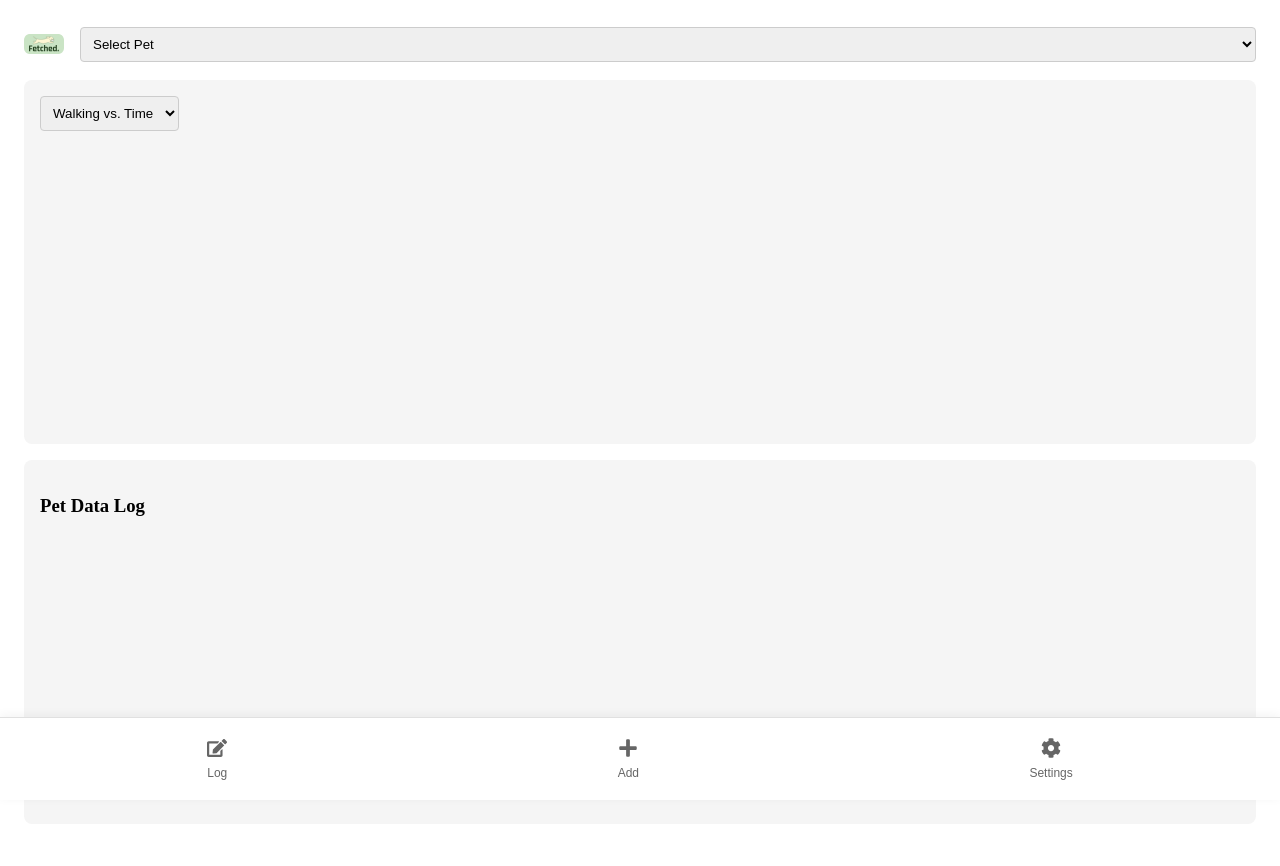
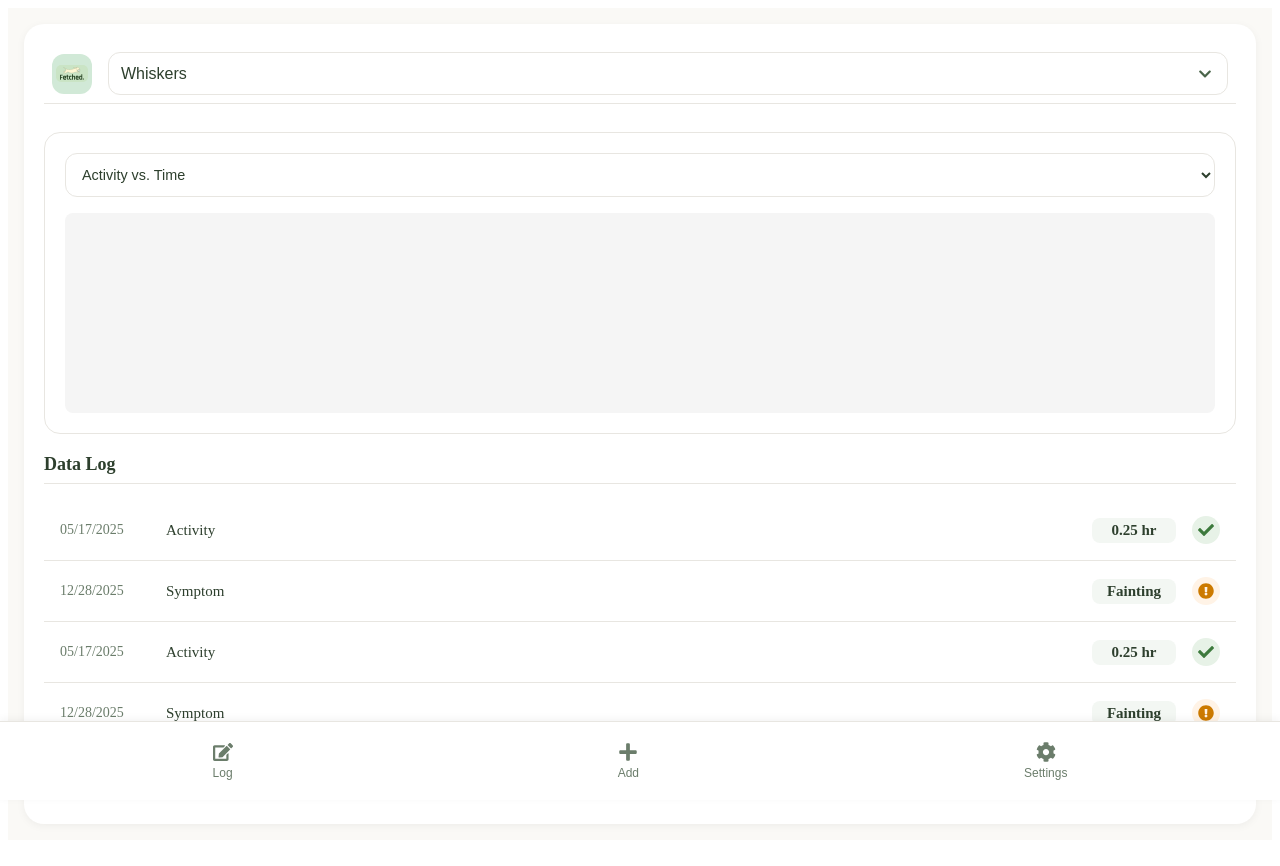
Before and after one commit to Rainbowfish-Tech-Collab/Pet-Health-Tracker, a React (Vite) app in the folder frontend/: page / in a window 1280 px wide. Shown: the top 866 px of the page. Built offline with nearby package versions, Linux system fonts and the light colour scheme.

Commit message:
Updated Home page styling to match login page design, refined spacing

```diff
--- a/frontend/src/pages/Home.jsx
+++ b/frontend/src/pages/Home.jsx
@@ -1,12 +1,7 @@
-//default is line graph
-//routes: GET /activities/activityId, GET /symptoms/symptomId, GET /istatId
-//Pet data log will show most recent entries, last 7 days. This will be displayed in a Pet Data Log table.
-//Navbar at the bottom will have three buttons, left button to access pet data log. Middle button is to add specific data entry. Right button will be to access settings.
 import { useState, useEffect } from 'react';
 import { useNavigate } from 'react-router-dom';
 import Logo from '../assets/Logo.svg';
-import PetLogoName from '../assets/PetLogoName.svg';
-import { FaEdit, FaPlus, FaCog } from 'react-icons/fa';
+import { FaEdit, FaPlus, FaCog, FaChevronDown, FaCheck, FaExclamationCircle } from 'react-icons/fa';
 
 // Styles
 const styles = {
@@ -16,44 +11,158 @@ const styles = {
     height: '100vh',
     padding: '1rem',
     gap: '1rem',
-    paddingBottom: '4rem', // Add space for fixed navbar
+    backgroundColor: '#FAF9F6',
+  },
+  mainContent: {
+    flex: 1,
+    backgroundColor: '#FFFFFF',
+    borderRadius: '20px',
+    padding: '1.25rem',
+    display: 'flex',
+    flexDirection: 'column',
+    gap: '1.25rem',
+    boxShadow: '0 2px 8px rgba(0,0,0,0.05)',
   },
   header: {
     display: 'flex',
     alignItems: 'center',
     gap: '1rem',
+    padding: '0.5rem',
+    borderBottom: '1px solid #E8E6E1',
+    marginBottom: '0.5rem',
+  },
+  logo: {
+    width: '32px',
+    height: '32px',
+    objectFit: 'contain',
+    padding: '4px',
+    backgroundColor: '#D1E9D7',
+    borderRadius: '12px',
+  },
+  petSelectorContainer: {
+    flex: 1,
+    position: 'relative',
   },
   petSelector: {
-    flex: 1,
-    padding: '0.5rem',
-    borderRadius: '4px',
-    border: '1px solid #ccc',
+    width: '100%',
+    padding: '0.75rem',
+    paddingRight: '2.5rem',
+    borderRadius: '12px',
+    border: '1px solid #E8E6E1',
+    backgroundColor: '#FFFFFF',
+    fontSize: '1rem',
+    color: '#2D3F2D',
+    appearance: 'none',
+    cursor: 'pointer',
+    transition: 'all 0.2s ease',
+    '&:hover': {
+      borderColor: '#4A654A',
+    },
+    '&:focus': {
+      outline: 'none',
+      borderColor: '#4A654A',
+      boxShadow: '0 0 0 3px rgba(74,101,74,0.1)',
+    },
+  },
+  selectorIcon: {
+    position: 'absolute',
+    right: '1rem',
+    top: '50%',
+    transform: 'translateY(-50%)',
+    color: '#4A654A',
+    pointerEvents: 'none',
+    fontSize: '0.875rem',
   },
   graphSection: {
-    flex: 1,
-    backgroundColor: '#f5f5f5',
-    borderRadius: '8px',
-    padding: '1rem',
+    padding: '1.25rem',
+    backgroundColor: '#FFFFFF',
+    borderRadius: '16px',
+    border: '1px solid #E8E6E1',
+  },
+  graphTypeSelector: {
+    width: '100%',
+    padding: '0.75rem',
+    borderRadius: '12px',
+    border: '1px solid #E8E6E1',
+    backgroundColor: '#FFFFFF',
+    fontSize: '0.9rem',
+    marginBottom: '1rem',
+    color: '#2D3F2D',
+    transition: 'all 0.2s ease',
+    '&:hover': {
+      borderColor: '#4A654A',
+    },
+    '&:focus': {
+      outline: 'none',
+      borderColor: '#4A654A',
+      boxShadow: '0 0 0 3px rgba(74,101,74,0.1)',
+    },
   },
   dataLog: {
     flex: 1,
-    backgroundColor: '#f5f5f5',
+    overflowY: 'auto',
+  },
+  dataLogTitle: {
+    fontSize: '1.125rem',
+    fontWeight: '600',
+    color: '#2D3F2D',
+    marginBottom: '1rem',
+    paddingBottom: '0.5rem',
+    borderBottom: '1px solid #E8E6E1',
+  },
+  logEntry: {
+    display: 'flex',
+    alignItems: 'center',
+    padding: '1rem',
+    borderBottom: '1px solid #E8E6E1',
+    gap: '1rem',
+    transition: 'background-color 0.2s ease',
+    '&:hover': {
+      backgroundColor: '#FAF9F6',
+    },
+  },
+  logDate: {
+    width: '90px',
+    fontSize: '0.875rem',
+    color: '#6B7D6B',
+    fontWeight: '500',
+  },
+  logType: {
+    flex: 1,
+    fontSize: '0.9375rem',
+    color: '#2D3F2D',
+    fontWeight: '500',
+  },
+  logValue: {
+    fontSize: '0.9375rem',
+    color: '#2D3F2D',
+    fontWeight: '600',
+    padding: '0.25rem 0.75rem',
+    backgroundColor: '#F3F7F3',
     borderRadius: '8px',
-    padding: '1rem',
-    overflowY: 'auto',
+    minWidth: '60px',
+    textAlign: 'center',
+  },
+  logIcon: {
+    width: '28px',
+    height: '28px',
+    display: 'flex',
+    alignItems: 'center',
+    justifyContent: 'center',
+    borderRadius: '50%',
   },
   navbar: {
     display: 'flex',
     justifyContent: 'space-around',
     alignItems: 'center',
-    padding: '0.75rem',
-    backgroundColor: '#ffffff',
-    borderTop: '1px solid #e0e0e0',
+    padding: '0.75rem 1.25rem',
+    backgroundColor: '#FFFFFF',
+    borderTop: '1px solid #E8E6E1',
     position: 'fixed',
     bottom: 0,
     left: 0,
     right: 0,
-    boxShadow: '0 -2px 10px rgba(0, 0, 0, 0.05)',
+    boxShadow: '0 -2px 8px rgba(0,0,0,0.05)',
   },
   navButton: {
     display: 'flex',
@@ -63,10 +172,14 @@ const styles = {
     border: 'none',
     fontSize: '1.25rem',
     cursor: 'pointer',
-    color: '#666',
+    color: '#6B7D6B',
     padding: '0.5rem 1rem',
-    transition: 'color 0.2s ease',
-    gap: '0.25rem',
+    borderRadius: '8px',
+    transition: 'all 0.2s ease',
+    '&:hover': {
+      backgroundColor: '#F3F7F3',
+      color: '#2D4A2D',
+    },
   },
   navButtonLabel: {
     fontSize: '0.75rem',
@@ -74,54 +187,88 @@ const styles = {
     fontWeight: '500',
   },
   navButtonActive: {
-    color: '#007AFF',
+    color: '#2D4A2D',
+    backgroundColor: '#F3F7F3',
   },
 };
 
 function Home() {
   const navigate = useNavigate();
   const [selectedPet, setSelectedPet] = useState('');
-  const [graphType, setGraphType] = useState('Walking vs. Time');
+  const [pets, setPets] = useState([]);
   const [activeTab, setActiveTab] = useState('home');
+  const [recentLogs, setRecentLogs] = useState([
+    { date: '05/17/2025', type: 'Activity', value: '0.25 hr', icon: 'check' },
+    { date: '12/28/2025', type: 'Symptom', value: 'Fainting', icon: 'warning' },
+    { date: '05/17/2025', type: 'Activity', value: '0.25 hr', icon: 'check' },
+    { date: '12/28/2025', type: 'Symptom', value: 'Fainting', icon: 'warning' },
+  ]);
+
+  const getLogIcon = (icon) => {
+    switch (icon) {
+      case 'check':
+        return (
+          <div style={{ ...styles.logIcon, backgroundColor: '#E7F2E7' }}>
+            <FaCheck style={{ color: '#3D7A3D' }} />
+          </div>
+        );
+      case 'warning':
+        return (
+          <div style={{ ...styles.logIcon, backgroundColor: '#FFF3E6' }}>
+            <FaExclamationCircle style={{ color: '#CC7A00' }} />
+          </div>
+        );
+      default:
+        return null;
+    }
+  };
 
   return (
     <div style={styles.container}>
-      {/* Header Section */}
+      <div style={styles.mainContent}>
         <div style={styles.header}>
-        <img src={Logo} alt="Logo" style={{ width: '40px', height: '40px' }} />
+          <img src={Logo} alt="Pet Health Tracker" style={styles.logo} />
+          <div style={styles.petSelectorContainer}>
             <select
               style={styles.petSelector}
               value={selectedPet}
               onChange={(e) => setSelectedPet(e.target.value)}
             >
-          <option value="">Select Pet</option>
-          {/* We'll populate this with actual pet data later */}
-          <option value="pet1">Pet 1</option>
+              <option value="whiskers">Whiskers</option>
             </select>
-      </div>
-
-      {/* Graph Section */}
-      <div style={styles.graphSection}>
-        <select
-          value={graphType}
-          onChange={(e) => setGraphType(e.target.value)}
-          style={styles.petSelector}
-        >
-          <option value="Walking vs. Time">Walking vs. Time</option>
-          {/* Add more graph types as needed */}
-        </select>
-        <div>
-          {/* Graph component */}
+            <FaChevronDown style={styles.selectorIcon} />
           </div>
         </div>
 
-      {/* Pet Data Log Section */}
-      <div style={styles.dataLog}>
-        <h3>Pet Data Log</h3>
-        {/* data log table here */}
+        <div style={styles.graphSection}>
+          <select
+            style={styles.graphTypeSelector}
+            value="activity"
+            onChange={(e) => {}}
+          >
+            <option value="activity">Activity vs. Time</option>
+            <option value="weight">Weight vs. Time</option>
+          </select>
+          <div style={{ height: '200px', backgroundColor: '#F5F5F5', borderRadius: '8px' }}>
+            {/* Graph placeholder */}
+          </div>
         </div>
 
-      {/* Navigation Bar */}
+        <div style={styles.dataLog}>
+          <div style={styles.dataLogTitle}>Data Log</div>
+          {recentLogs.map((log, index) => (
+            <div key={index} style={styles.logEntry}>
+              <span style={styles.logDate}>{log.date}</span>
+              <span style={styles.logType}>{log.type}</span>
+              <span style={styles.logValue}>{log.value}</span>
+              <span style={styles.logIcon}>
+                {getLogIcon(log.icon)}
+              </span>
+            </div>
+          ))}
+        </div>
+      </div>
+
       <div style={styles.navbar}>
         <button
           style={{
@@ -132,7 +279,6 @@ function Home() {
             setActiveTab('log');
             navigate('/pet-data-log');
           }}
-          title="View Pet Data Log"
         >
           <FaEdit />
           <span style={styles.navButtonLabel}>Log</span>
@@ -146,7 +292,6 @@ function Home() {
             setActiveTab('add');
             navigate('/add-entry');
           }}
-          title="Add New Entry"
         >
           <FaPlus />
           <span style={styles.navButtonLabel}>Add</span>
@@ -160,7 +305,6 @@ function Home() {
             setActiveTab('settings');
             navigate('/settings');
           }}
-          title="Settings"
         >
           <FaCog />
           <span style={styles.navButtonLabel}>Settings</span>
```
Lines whose indentation alone changed are shown as unchanged.
